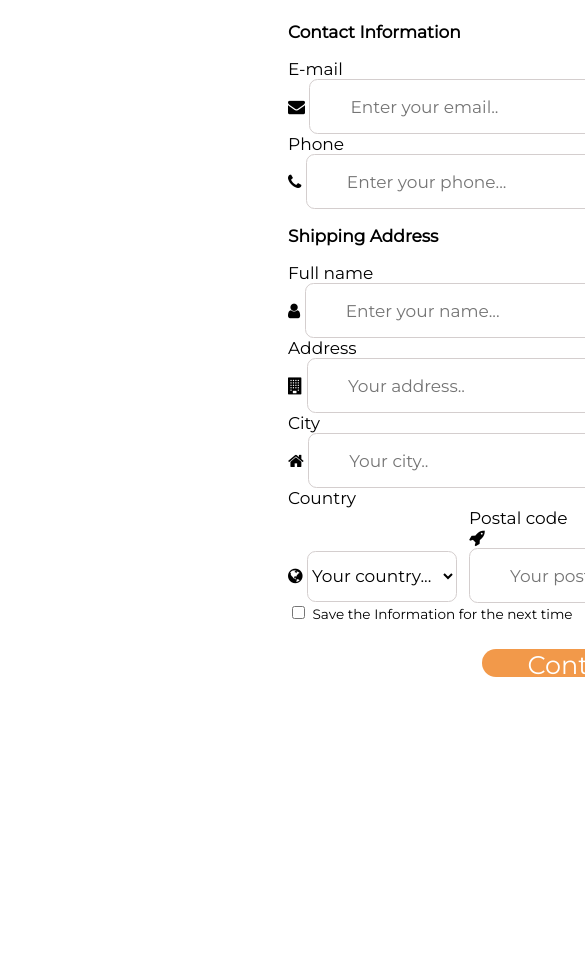
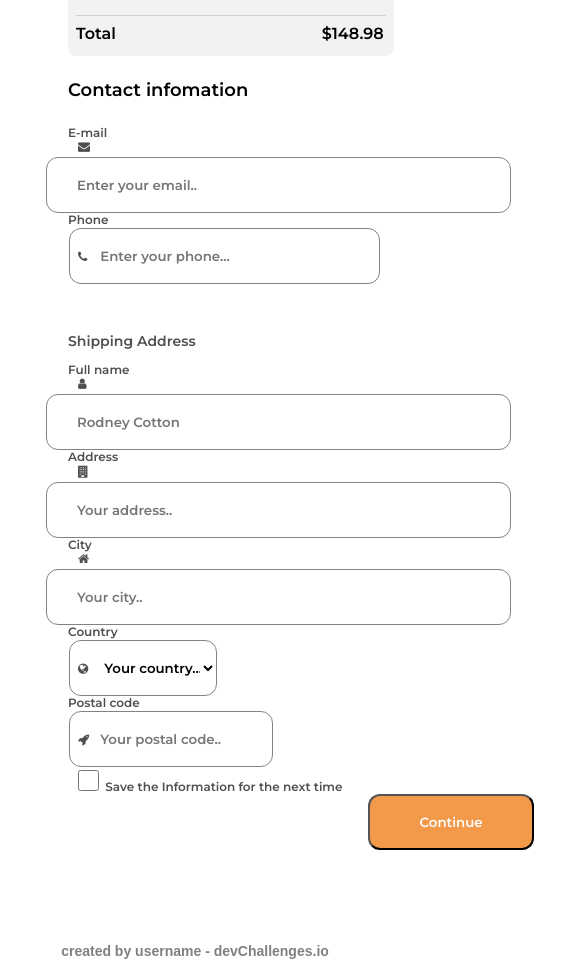
Before and after one commit to Gopalkrishna-art/Form, a website: page index.html in a window 390 px wide. Shown: the part 600-1568 px from the top of the page, 585 px wide, since content can reach past the window. Before the commit the page ends 1280 px from the top, so only its background shows below. Drawn offline with Linux system fonts and the light colour scheme.

Commit message:
Css updated

```diff
--- a/index.html
+++ b/index.html
@@ -1,29 +1,27 @@
+
 <!DOCTYPE html>
 <html lang="en">
+<html>
 <head>
+    <title>404 Error</title>
     <meta charset="UTF-8">
-    <meta http-equiv="X-UA-Compatible" content="IE=edge">
+    <link href="https://fonts.googleapis.com/css2?family=Montserrat:wght@600&display=swap" rel="stylesheet">
+    <link rel="stylesheet" href="https://cdnjs.cloudflare.com/ajax/libs/font-awesome/4.7.0/css/font-awesome.min.css">
     <meta name="viewport" content="width=device-width, initial-scale=1.0">
-    <title>Checkout layout</title>
-    <link href="https://fonts.googleapis.com/css2?family=Montserrat&display=swap" rel="stylesheet">
-    <link rel="stylesheet" href="https://cdnjs.cloudflare.com/ajax/libs/font-awesome/4.7.0/css/font-awesome.min.css">
   <link rel="stylesheet" href="./project3.css">
-
 </head>
 <body>
+   <header><h2>Checkout</h2></header>
 <div class="container">
-        <header>
-            <h5> Checkout</h5>
-        </header>
-        <section>
-            <div class="sectionA">
-            <form>
-                <h3> Contact Information</h3>
+<div class="left">
+<h4>Contact infomation</h4>
 <label>
     <div>E-mail</div>
-                    <i class="fa fa-envelope icon"></i>
+    <i class="fa fa-envelope"></i>
     <input type="email" name="email" placeholder="Enter your email..">
 </label>
+
+<label >
 
     <label >
         <div>Phone</div>
@@ -31,15 +29,14 @@
         <input type="number" name="phno" placeholder="Enter your phone...">
     </label>
 
-            </form>
-                <form>
         <h3> Shipping Address</h3>
         <label>
             <div>Full name</div>
             <i class="fa fa-user icon"></i>
-                        <input type="text" name="fullname" placeholder="Enter your name...">
+            <input type="text" name="fullname" placeholder="Rodney Cotton">
         </label>
         <label >
+
     <div>Address</div>
     <i class="fa fa-building icon"></i>
     <input type="text" name="address" placeholder="Your address..">
@@ -74,11 +71,11 @@
     Save the Information for the next time
     </div>
     <div class="gobutton">
-                          <p>Continue</p>
+      <button>Continue</button>
   </div>
 </label>
-                </form>
 </div>
+
 <div class="sectionB">
     <div class="box a">
         <img src="photo1.png" alt="opt" >
@@ -86,7 +83,7 @@
             Vintage Backbag  <br>
             <span class="span1">$54.99</span> <span class="span2"> $94.99</span>
             <br> <br> <br>
-                        <div class="cart"><pre> -  1   +</pre> </div>
+            <div class="cart"><pre>-&nbsp&nbsp&nbsp  1 &nbsp&nbsp&nbsp  +</pre> </div>
         </div>
     </div>
     <div class="box b">
@@ -95,7 +92,7 @@
          Levi shoes    <br>
          <span class="span1">$74.99</span> <span class="span2"> 124.99</span>
          <br> <br> <br>
-                     <div class="cart"><pre>-  1  +</pre></div>
+         <div class="cart"><pre>-&nbsp&nbsp&nbsp  1 &nbsp&nbsp&nbsp  +</pre></div>
         </div>
     </div>
     <div class="shipping">
@@ -105,8 +102,14 @@
         <span>Total</span>  $148.98
     </div>
 
+
+
+
 </div>
-        </section>
 </div>
+
+
+
+<footer>created by username - devChallenges.io</footer>
 </body>
 </html>
--- a/project3.css
+++ b/project3.css
@@ -1,99 +1,133 @@
-*{ font-family: 'Montserrat', sans-serif;
+*{
+    font-family:  'Montserrat', sans-serif;
+}
+header,footer{
+height: 100px;
+background-color: white;
+}
 
-    font-size: 17px;}
-.container
-{
+header > h2{
+margin-left: 260px;
+font-weight: 600;
+font-style: normal;
+font-size: 36px;
+line-height: 43.88px;
+}
+.container{
+display:flex;
+flex-direction: row;
+background-color: white;
+}
+.left{
 display: flex;
 flex-direction: column;
-}
-header
-{
-    width: 70%;
-    height: 10vh;
+background-color: white;
 margin-left: 260px;
 }
-section
+
+.left h4{
+font-weight: 600;
+font-style: normal;
+font-size: 18px;
+line-height: 21.94px;
+}
+.left label{
+font-weight: 600;
+font-style: normal;
+font-size: 12px;
+line-height: 14.63px;
+color: #4F4F4F;
+}
+input,select{
+padding-left: 30px;
+width: 465px;
+height: 56px;
+border: 1px solid #828282;
+box-sizing: border-box;
+border-radius: 12px;
+margin-left: -22px;
+
+}
+h3{
+margin-top: 50px;
+}
+.placeholder{
+margin-left: 10px;
+}
+
+.left i{
+position: relative;
+left: 10px;
+width: 20px;
+height: 16px;
+}
+select{
+width: 47%;
+background-color: white;
+}
+input[type="number"]{
+width: 99%;
+
+}
+input[type="checkbox"]{
+width:21px;
+height: 21px;
+margin-left: 10px;
+}
+.postal
 {
-    width:70%;
-    height: 90vh;
-    margin-left: 260px;
+display: inline-block;
+}
+footer{
 display: flex;
+font-family: 'Montserrat Alternates', sans-serif;
+font-style: normal;
+font-size: 14px;
+font-weight: 700;
+line-height: 17.07px;
+justify-content: center;
+align-items: flex-end;
+margin-top: 250px;
+color: grey;
 }
-header > h5
-{
-    font-size: 1.6em;
-    margin: 2.5vh 0;
+.right h4,p{
+font-size: 16px;
+line-height: 19.5px;
+font-weight: 600px;
+font-style: normal;
 }
-.sectionA
-{
-    width: 50%;
+span{
+font-size: 16px;
+line-height: 19.5px;
+margin-top: 0px;
+}
+.col h4{
+font-size: 16px;
+line-height: 19.5px;
+font-style: normal;
+}
+.info{
+display: inline-block;
+}
+button{
+width: 166px;
+height: 56px;
+color: #FFFFFF;
+background-color: #F2994A;
+border-radius: 12px;
+margin-left: 300px;
 }
 .sectionB
 {
- border: 1px solid;
+
 width: 310px;
 height: 450px;
 border-radius: 0.5em;
 padding: 0.5em;
-margin-top: 60px;;
-}
-.sectionA input[type='text'],.sectionA input[type='email'],
-.sectionA input[type='number'] ,select
-{
-    width: 85%;
-    height: 3em;
-    border-radius: 0.5em;
-    border : 1px rgb(212, 206, 206) solid;
-    padding-left: 40px;
-}
-.sectionA
-{
-    margin-top: 8px;
-    font-size: 0.7em;
-}
+margin-top: 60px;
+margin-left: 200px;
 
-.postal
-{
-    display: inline-block;
-}
-.postal input[type='number']
-{
-    width: 92%;
-}
-select
-{
-    width:43%;
-    background-color: white;
-    padding: 2px 0;
-
-}
-.info
-{
-    display: inline-block;
-    font-size: 0.8em;
-    margin: 0;
-}
-.gobutton
-{
-  width: 166px;
-    height: 28px;
-    background-color: #f2994a;
-    border-radius: 2.5em;
-    padding: 0px 45px;
-    box-sizing: border-box;
-    margin-left: 52%;
-}
-.gobutton p{
-  display: flex;
- align-self: center;
-    text-decoration: none;
-    color:white;
-    font-size: 1.5em;
-}
-.sectionB
-{
-    display: flex;
-    flex-direction: column;
+background-color: #F2F2F2;
 }
 .box{
 width: 100%;
@@ -121,6 +155,7 @@ select
 {
 font-size: 0.8em;
 margin: 20px;
+text-decoration: line-through;
 }
 .cart
 {
@@ -149,42 +184,30 @@ select
 top: -15px;
 left: -22px;
 }
+.shipping{
+margin-top: 40px;
+}
 
-@media all and (max-width:640px )
-{
-    header , section
-    {
-        width: 100%;
+@media only screen and (max-width: 740px) {
+
+.container{
+flex-direction: column;
+}
+header{
 
 }
+.left{
+order: 1;
+}
 
-    section
-    {
-        flex-direction: column-reverse;
-        justify-content: flex-end;
+.sectionB,.left{
+margin-left: 60px;
 }
-    .sectionA
-    {
-         margin: 20px;
-        width: 100%;
+header > h2 {
+margin-left: 60px;
 }
-    .sectionB
-    {
-         margin: 20px;
-        width: 80%;
+footer{
+margin-top: 10px;
 }
-    .sectionA input[type='text'],.sectionA input[type='email'],
-    .sectionA input[type='number'] ,select
-    {
 
-        width: 80%;
-
-        height: 3em;
 }
-    select { width: 40%;}
-    .postal
-    {
-    width: 48%;
-    margin-left: 8px;
-    }
-}
```
Lines whose indentation alone changed are shown as unchanged.
